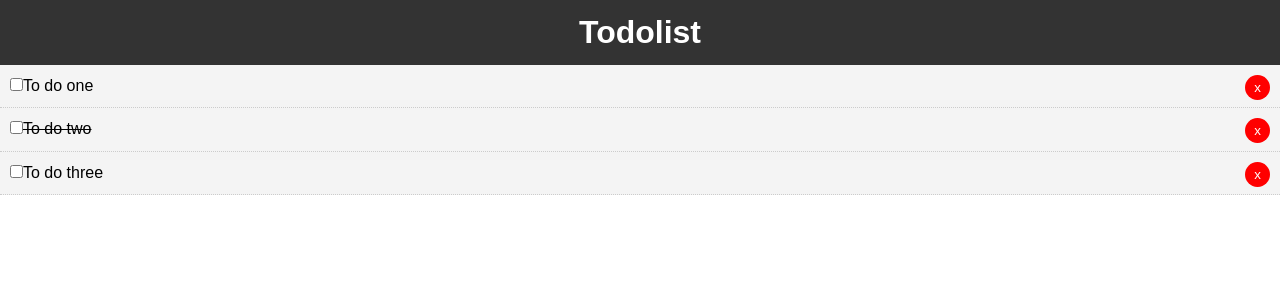
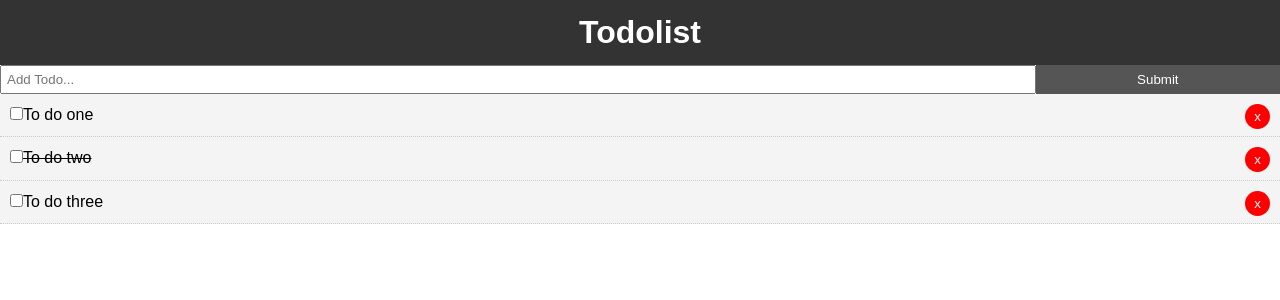
Before and after one commit to Qhkm92/vue-todolist, a Vue app: page / in a window 1280 px wide. Shown: the top 300 px of the page. Built offline with nearby package versions, Linux system fonts and the light colour scheme.

Commit message:
Add basic AddTodo Component

```diff
--- a/src/App.vue
+++ b/src/App.vue
@@ -1,6 +1,7 @@
 <template>
   <div id="app">
     <Header />
+    <AddTodo />
     <Todos v-bind:todos="todos" v-on:del-todo="deleteTodo"/>
   </div>
 </template>
@@ -8,11 +9,13 @@
 <script>
 import Header from './components/layout/Header'
 import Todos from './components/Todos'
+import AddTodo from './components/AddTodo'
 
 export default {
   name: 'app',
   components: {
     Header,
+    AddTodo,
     Todos
   },
   data() {
@@ -55,4 +58,19 @@
   font-family: Arial, Helvetica, sans-serif;
   line-height: 1.4;
 }
+
+/* Styling for button  */
+
+.btn {
+  display: inline-block;
+  border: none;
+  background: #555;
+  color: #fff;
+  padding: 7px 20px;
+  cursor: pointer;
+}
+
+.btn:hover {
+  background: #666;
+}
 </style>
--- /dev/null
+++ b/src/components/AddTodo.vue
@@ -0,0 +1,33 @@
+<template>
+    <div>
+        <form >
+            <input type="text" name="title" placeholder="Add Todo...">
+            <input type="submit" value="Submit" class="btn">
+        </form>
+    </div>
+</template>
+
+<script>
+export default {
+    name: "AddTodo",
+
+}
+</script>
+
+<style scoped>
+
+form {
+    display: flex;
+}
+
+input[type="text"] {
+    flex: 10;
+    padding: 5px;
+}
+
+input[type="submit"] {
+    flex: 2;
+}
+
+
+</style>
```
